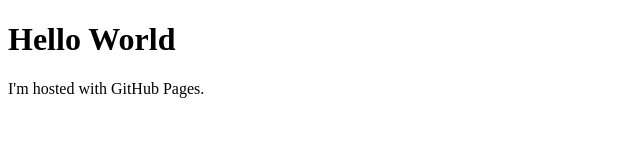
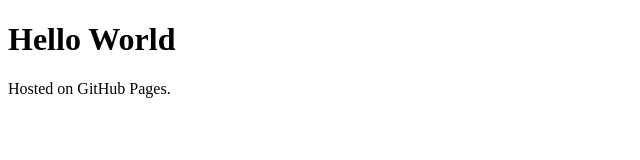
Before and after one commit to nsarrazin/nsarrazin.github.io, a plain HTML site: page index.html in a window 1280 px wide. Shown: the full height of the page, 0-640 px from the left. Drawn offline with Linux system fonts and the light colour scheme.

Commit message:
Update index.html

```diff
--- a/index.html
+++ b/index.html
@@ -2,6 +2,6 @@
 <html>
 <body>
 <h1>Hello World</h1>
-<p>I'm hosted with GitHub Pages.</p>
+<p>Hosted on GitHub Pages.</p>
 </body>
 </html>
```
